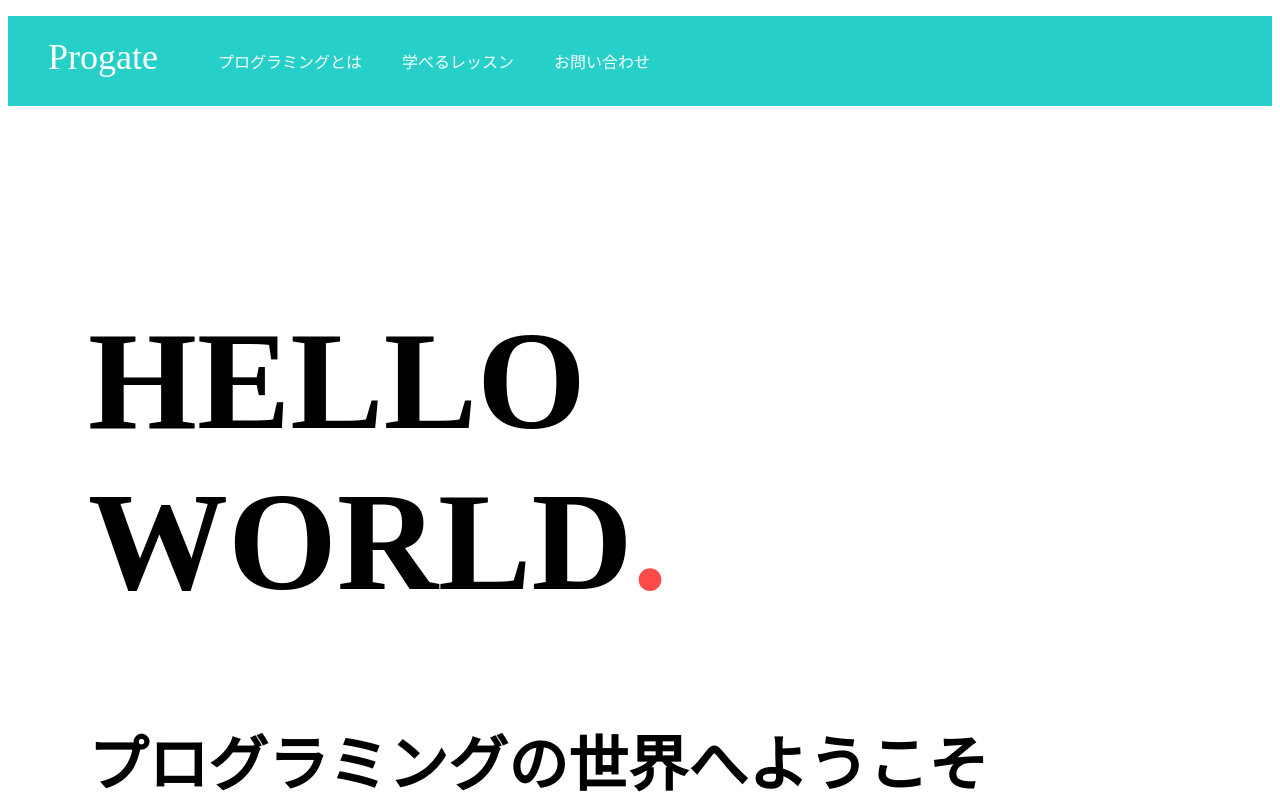
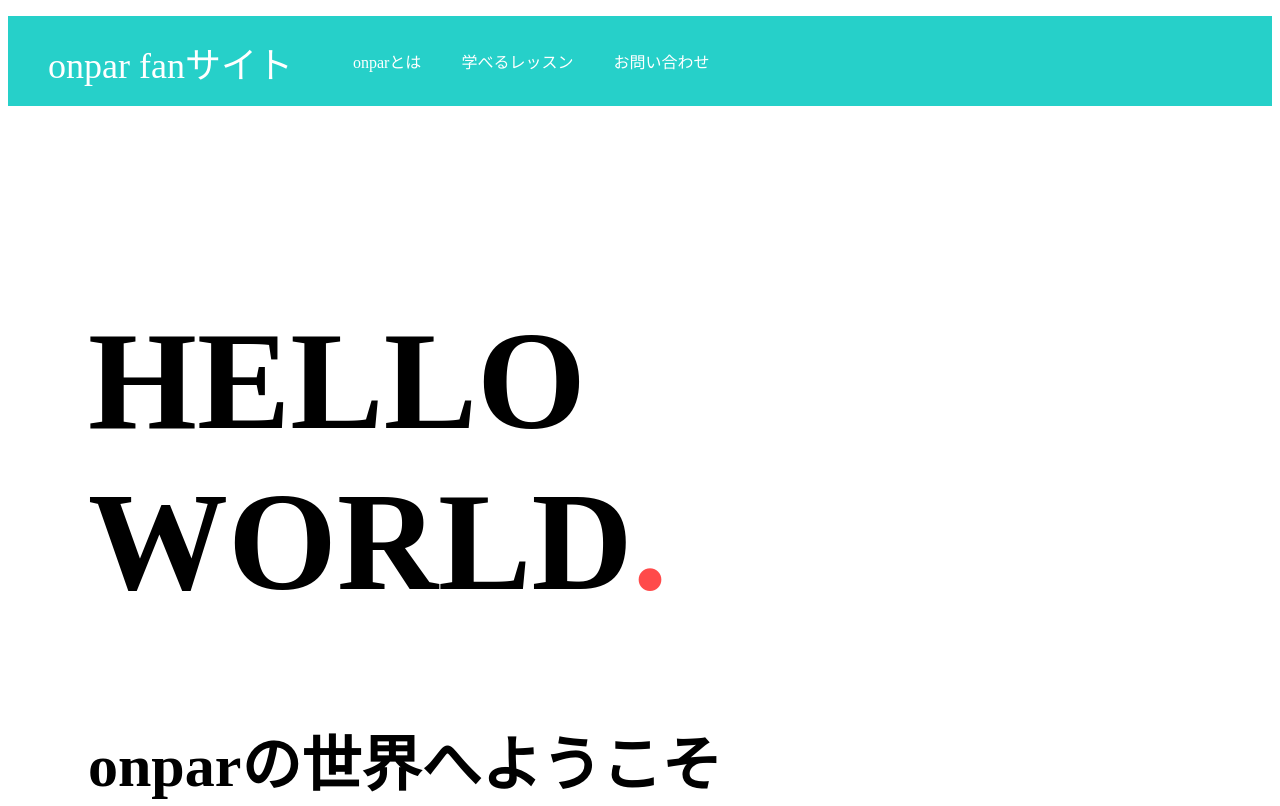
Before and after one commit to onparfan/onparfan, a plain HTML site: page index.html in a window 1280 px wide. Shown: the top 806 px of the page. Drawn offline with Linux system fonts and the light colour scheme.

Commit message:
Update index.html

```diff
--- a/index.html
+++ b/index.html
@@ -7,10 +7,10 @@
   </head>
   <body>
     <div class="header">
-      <div class="header-logo">Progate</div>
+      <div class="header-logo">onpar fanサイト</div>
       <div class="header-list">
         <ul>
-          <li>プログラミングとは</li>
+          <li>  onparとは</li>
           <li>学べるレッスン</li>
           <li>お問い合わせ</li>
         </ul>
@@ -20,7 +20,7 @@
     <div class="main">
       <div class="copy-container">
         <h1>HELLO WORLD<span>.</span></h1>
-        <h2>プログラミングの世界へようこそ</h2>
+        <h2>onparの世界へようこそ</h2>
       </div>
 
       <div class="contents">
```
